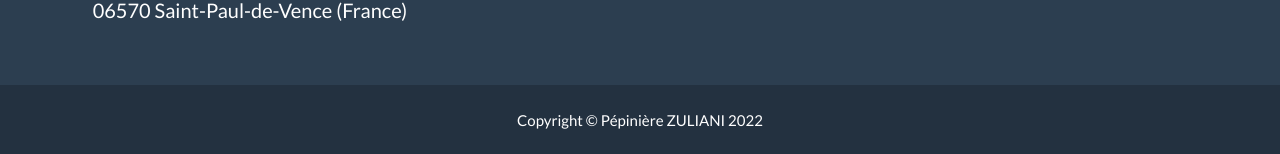
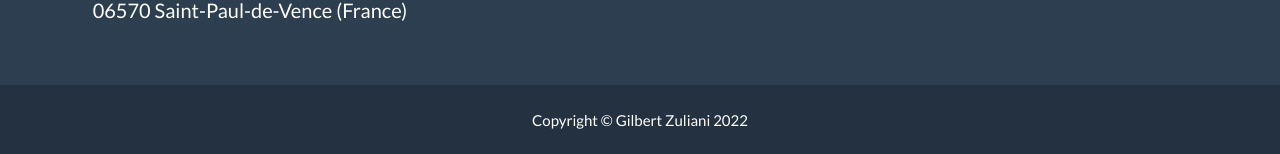
Before and after one commit to atelierzuliani/atelierzuliani.github.io, a Jekyll site: the page built from _posts/2014-07-18-project-1.markdown, in a window 1280 px wide and 900 px high, scrolled down 2492 px. Shown: the part 743-897 px from the top of the window. Built offline with Jekyll 4.4.1, drawn with Linux system fonts in a browser that asks for light colours.

Commit message:
Update _config.yml

```diff
--- a/_config.yml
+++ b/_config.yml
@@ -32,7 +32,7 @@ color:
 
 # Footer settings
 footer:
-  copyright: Pépinière ZULIANI
+  copyright: Gilbert Zuliani
   location: Venez nous dire bonjour!
   social:
   credits:
```
